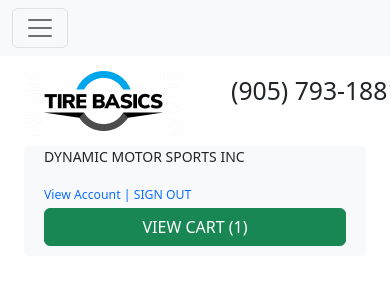
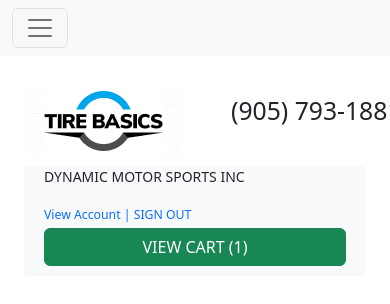
Before and after one commit to albbarrera96/HeaderTest, a Vue app: page / in a window 390 px wide. Shown: the top 304 px of the page. Built offline with nearby package versions, Linux system fonts and the light colour scheme.

Commit message:
Update App.vue

```diff
--- a/src/App.vue
+++ b/src/App.vue
@@ -65,7 +65,7 @@ import Nav from './components/Navbar.vue'
       </div>
   </div>
   <!-------SM---------->
-    <div class="d-block d-sm-none">
+    <div class="d-block d-sm-none" style="margin-top:20px">
       <div class="col-12 mx-4">
         <div class="d-flex flex-row">
           <div style="padding-top:10px"><img src="./assets/tireb.png"></div>
```
